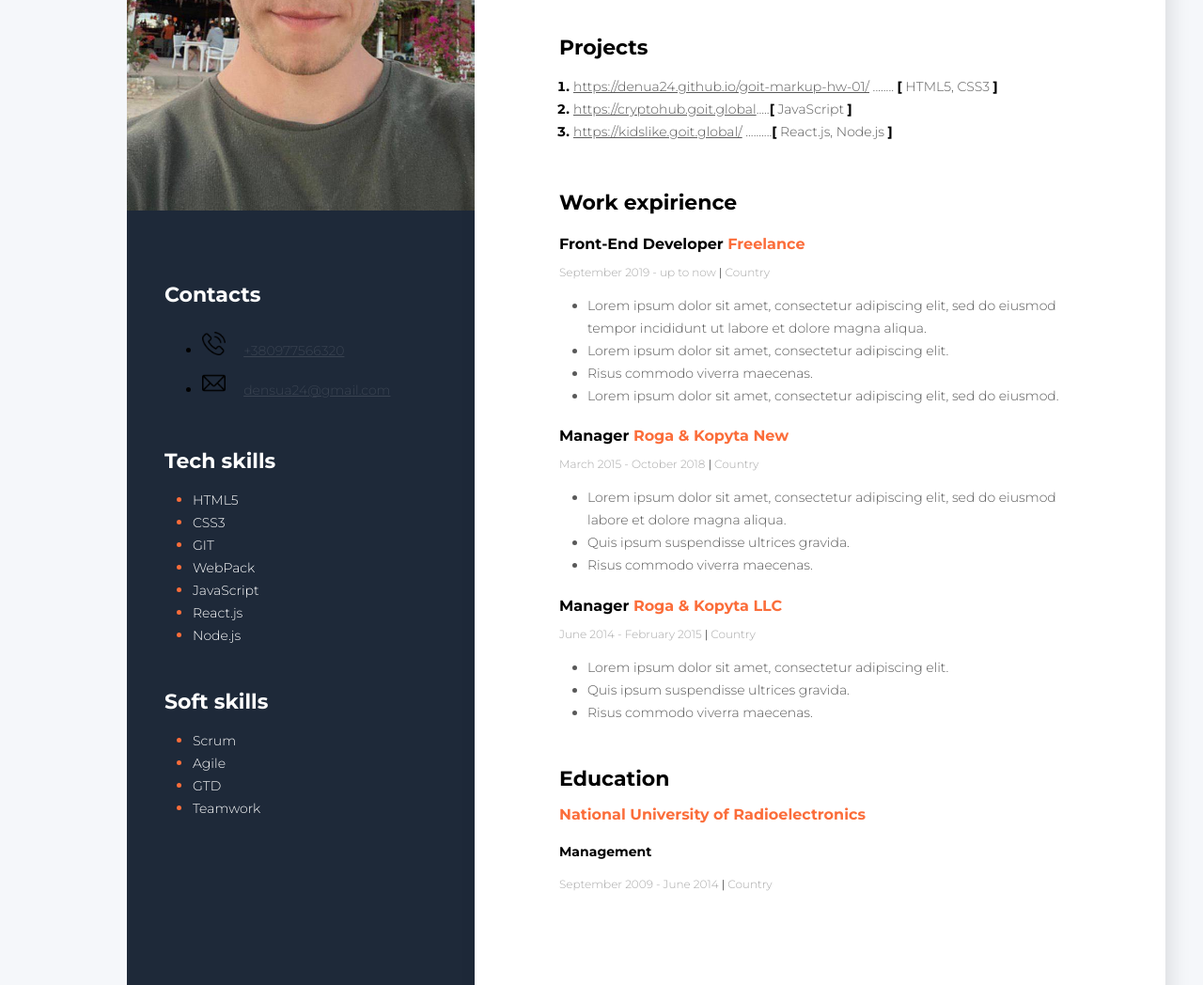
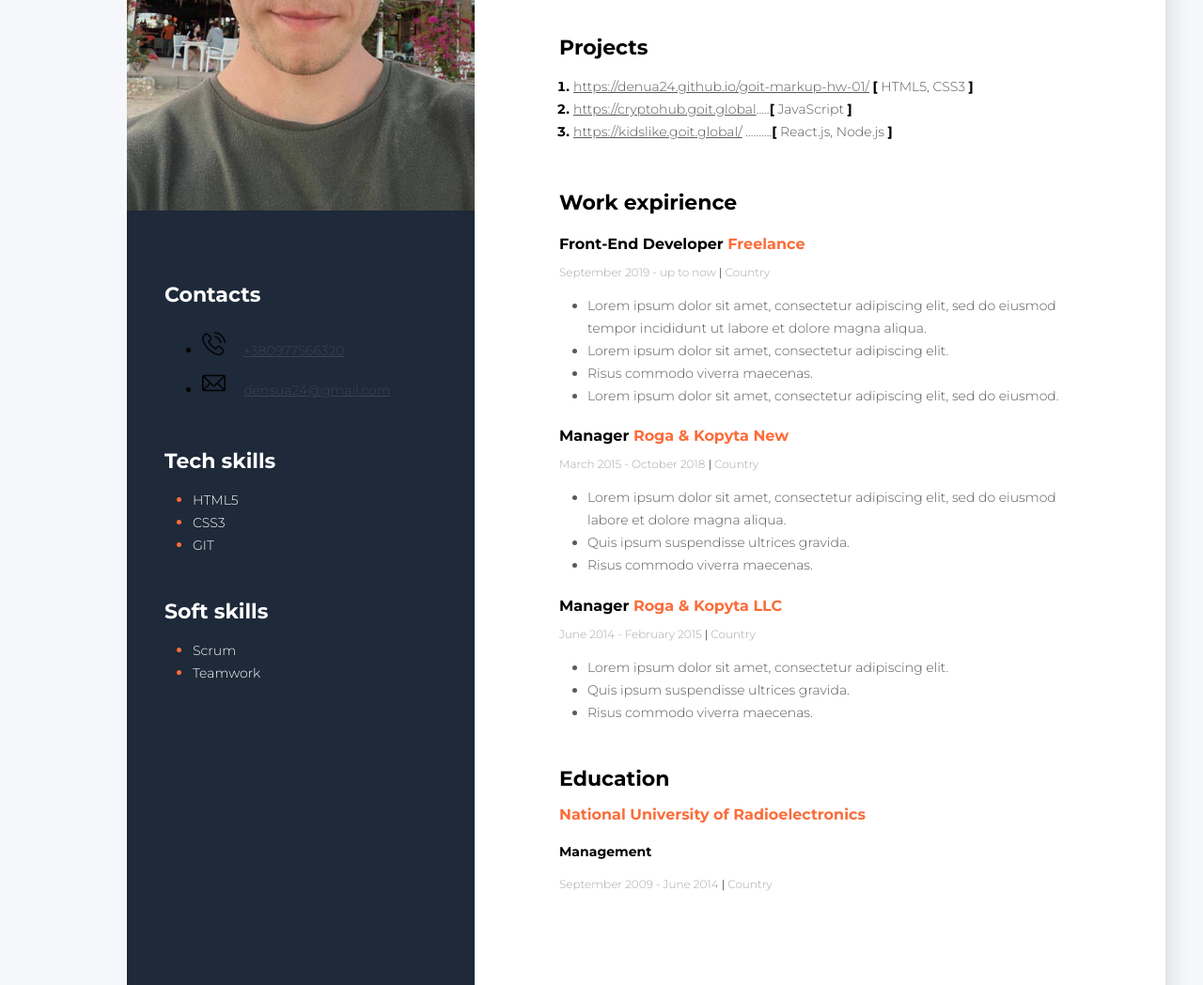
Before and after one commit to denUA24/CV, a plain HTML site: page index.html in a window 1280 px wide. Shown: the part 375-1423 px from the top of the page at 94% size. Drawn offline with Linux system fonts and the light colour scheme.

Commit message:
Update index.html

```diff
--- a/index.html
+++ b/index.html
@@ -30,7 +30,7 @@
         <ol class="projects-list">
             <li class="project-item">
                 <span class="project">
-                    <a href="https://denua24.github.io/goit-markup-hw-01/" class="project-link">https://denua24.github.io/goit-markup-hw-01/</a> ........ <span class="project-brecket">[</span> HTML5, CSS3 <span class="project-brecket">]</span>
+                    <a href="https://denua24.github.io/goit-markup-hw-01/" class="project-link">https://denua24.github.io/goit-markup-hw-01/</a>  <span class="project-brecket">[</span> HTML5, CSS3 <span class="project-brecket">]</span>
 
                 </span>
             </li>
@@ -129,10 +129,10 @@
             <li class="tech-skills-item"> <span class="tech-skills-text">HTML5 </span>  </li>
             <li class="tech-skills-item"> <span class="tech-skills-text"> CSS3</span> </li>
             <li class="tech-skills-item"> <span class="tech-skills-text"> GIT</span> </li>
-            <li class="tech-skills-item"> <span class="tech-skills-text"> WebPack</span> </li>
-            <li class="tech-skills-item"> <span class="tech-skills-text"> JavaScript</span> </li>
-            <li class="tech-skills-item"> <span class="tech-skills-text"> React.js</span> </li>
-            <li class="tech-skills-item"> <span class="tech-skills-text"> Node.js</span> </li>
+            <!-- <li class="tech-skills-item"> <span class="tech-skills-text"> WebPack</span> </li> -->
+            <!-- <li class="tech-skills-item"> <span class="tech-skills-text"> JavaScript</span> </li> -->
+            <!-- <li class="tech-skills-item"> <span class="tech-skills-text"> React.js</span> </li> -->
+            <!-- <li class="tech-skills-item"> <span class="tech-skills-text"> Node.js</span> </li>     -->
         </ul>
     </div>
 
@@ -142,8 +142,8 @@
         <h3 class="soft-skills">Soft skills</h3>
         <ul class="soft-skills-list">
             <li class="soft-skills-item"> <span class="soft-skills-text">Scrum</span> </li>
-            <li class="soft-skills-item"> <span class="soft-skills-text">Agile</span></li>
-            <li class="soft-skills-item"> <span class="soft-skills-text">GTD</span></li>
+            <!-- <li class="soft-skills-item"> <span class="soft-skills-text">Agile</span></li> -->
+            <!-- <li class="soft-skills-item"> <span class="soft-skills-text">GTD</span></li> -->
             <li class="soft-skills-item"> <span class="soft-skills-text">Teamwork</span></li>
         </ul>
     </div>
```
